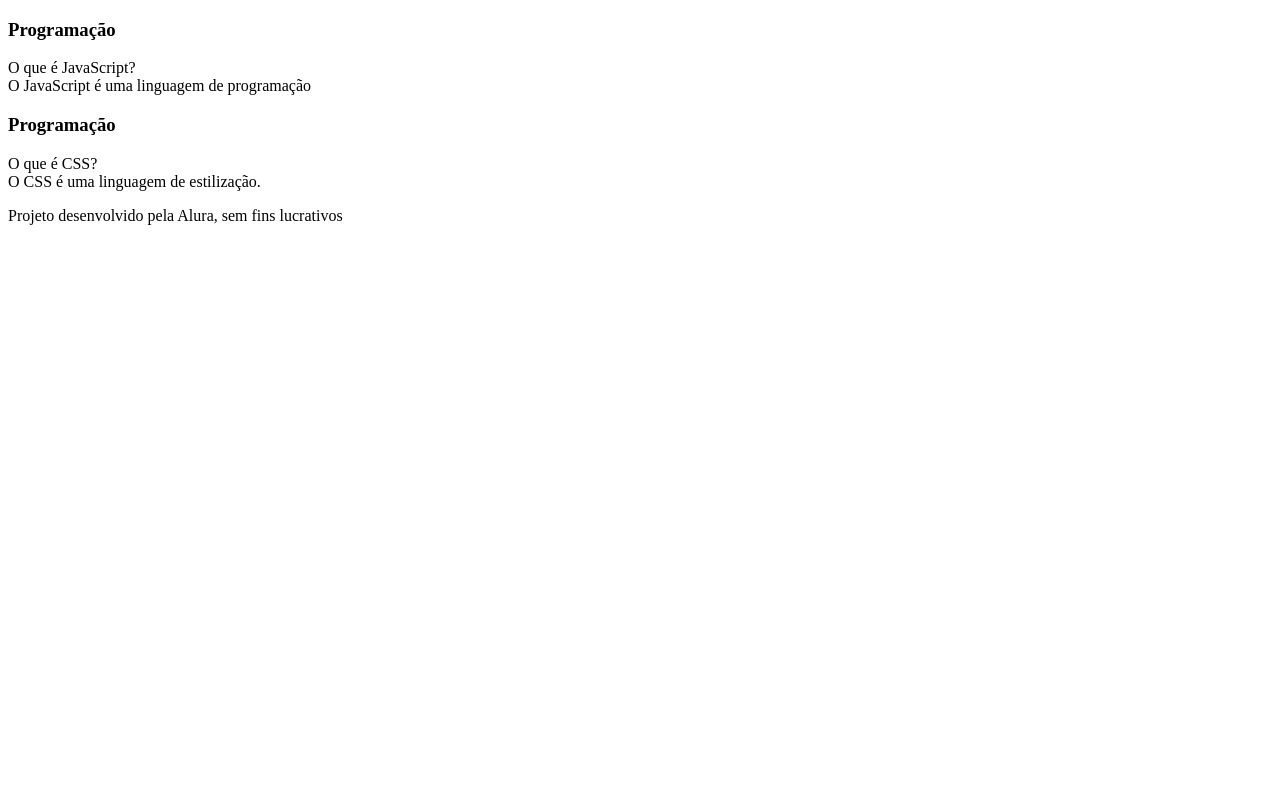
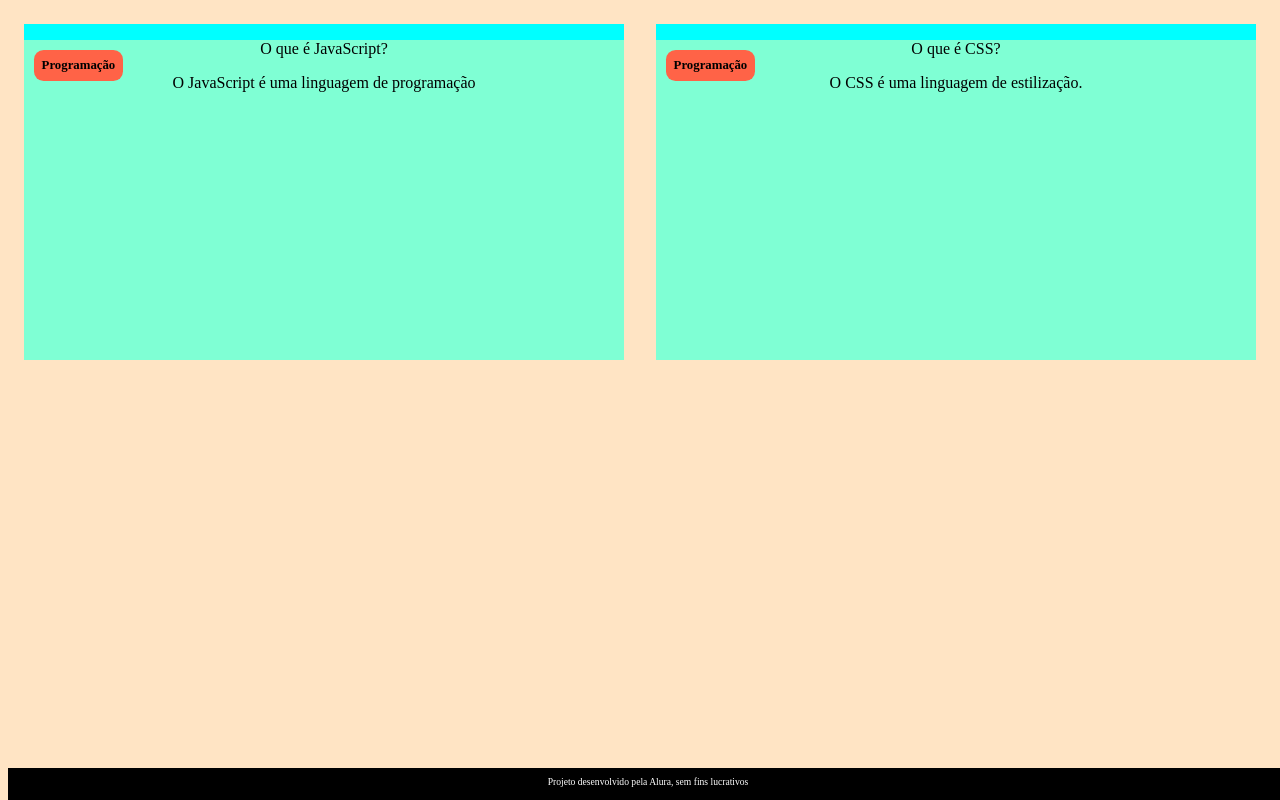
Before and after one commit to nicollyortiz/flashcards, a plain HTML site: page index.html in a window 1280 px wide. Drawn offline with Linux system fonts and the light colour scheme; files that its build step writes are made by us from their sources.

Commit message:
Add files via upload

```diff
--- a/index.html
+++ b/index.html
@@ -4,6 +4,7 @@
     <meta charset="UTF-8">
     <meta http-equiv="X-UA-Compatible" content="IE=edge">
     <meta name="viewport" content="width=device-width, initial-scale=1.0">
+    <link rel="stylesheet" href="assets/style.css">
     <title>Flashcards</title>
 </head>
 <body>
@@ -13,10 +14,10 @@
             <div class="cartao__conteudo">
                 <h3>Programação</h3>
                 <div class="cartao__conteudo__pergunta">
-                    O que é JavaScript?
+                  <p>O que é JavaScript?</p>
                 </div>
                 <div class="cartao__conteudo__resposta">
-                    O JavaScript é uma linguagem de programação
+                   <p>O JavaScript é uma linguagem de programação</p>
                 </div>
             </div>
         </article>
@@ -25,10 +26,10 @@
     <div class="cartao__conteudo">
             <h3> Programação </h3>
                   <div class="cartao__conteudo__pergunta">
-                        O que é CSS?
+                        <p>O que é CSS?</p>
                     </div>
                    <div class="cartao__conteudo__resposta">
-                        O CSS é uma linguagem de estilização.
+                        <p>O CSS é uma linguagem de estilização.</p>
                      </div>
                     </div>
 
--- /dev/null
+++ b/style.css
@@ -0,0 +1,41 @@
+body {
+    background-color: bisque;
+    font-family: Bai Jamjuree;
+}
+footer {
+    background-color: black;
+    color: white;
+    position: fixed;
+    bottom: 0;
+    width: 100%;
+    height: 2rem;
+}
+footer p {
+    text-align: center;
+    font-size: 0.6rem;
+    margin-top: 0.5rem;
+}
+#container {
+    display: flex;
+}
+.cartao {
+    margin: 1rem 1rem;
+    background-color: aqua;
+    height: 20rem;
+    flex-grow: 1;
+    flex-basis: calc(33% - 6rem);
+}
+.cartao__conteudo {
+    text-align: center;
+    background-color: aquamarine;
+    height: 100%;
+}
+.cartao__conteudo h3 {
+    background-color: tomato;
+    text-align: left;
+    padding: 0.5rem;
+    position: absolute;
+    margin: 0.6rem;
+    border-radius: 0.6rem;
+    font-size: 1vw;
+}
```
